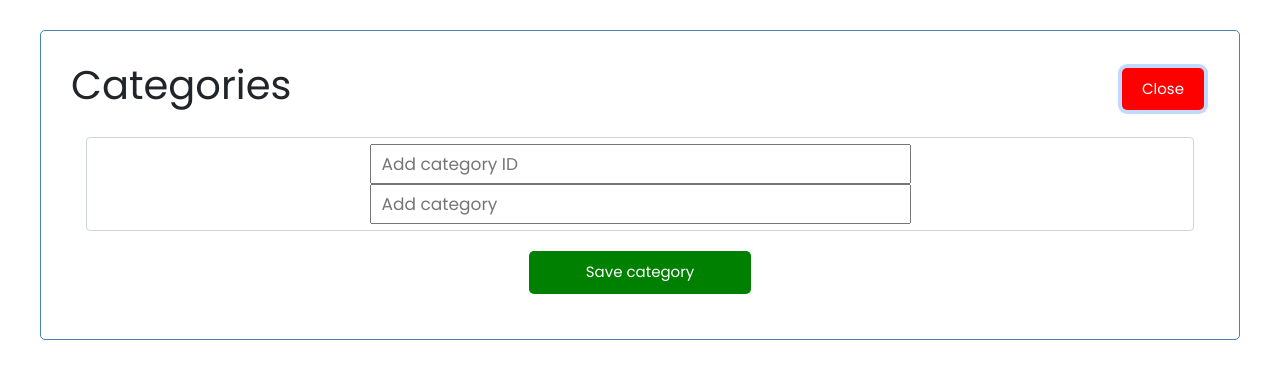
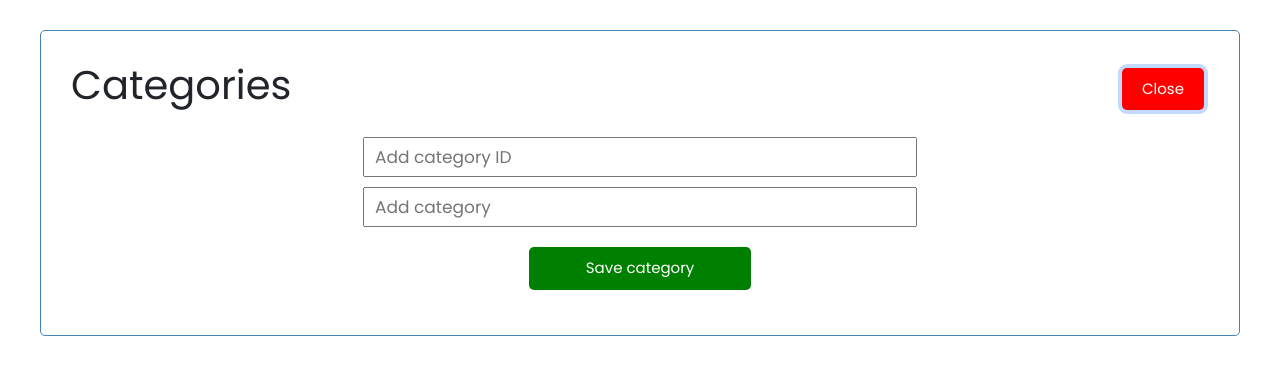
Before and after one commit to render-07/enterprise_software_system, a React (Create React App) app in the folder client/: page / in a window 1280 px wide. Both pictures are taken after a click on the button "Add category". Shown: the top 378 px of the page. Built offline with nearby package versions, Linux system fonts and the light colour scheme; no server answers.

Commit message:
tweak UI

```diff
--- a/client/src/components/AddCategory.js
+++ b/client/src/components/AddCategory.js
@@ -32,7 +32,7 @@
 
     return (
         <form className='add-form' onSubmit={onSubmit}>
-            <div className="form-control">
+            <div className="add-category-form">
                  <input type='text' placeholder='Add category ID' required='required'
                     value={categoryID}
                     onChange={(e) => setcategoryID(e.target.value)}/>
--- a/client/src/index.css
+++ b/client/src/index.css
@@ -78,15 +78,15 @@
   margin-top: 2px;
 }
 
-.form-control {
+.add-category-form {
   margin: 20px 0;
 }
 
-.form-control input {
+.add-category-form input {
   display: block;
   width: 50%;
   height: 40px;
-  margin: 0 auto;
+  margin: 10px auto;
   padding: 3px 10px;
   font-size: 17px;
 }
```
